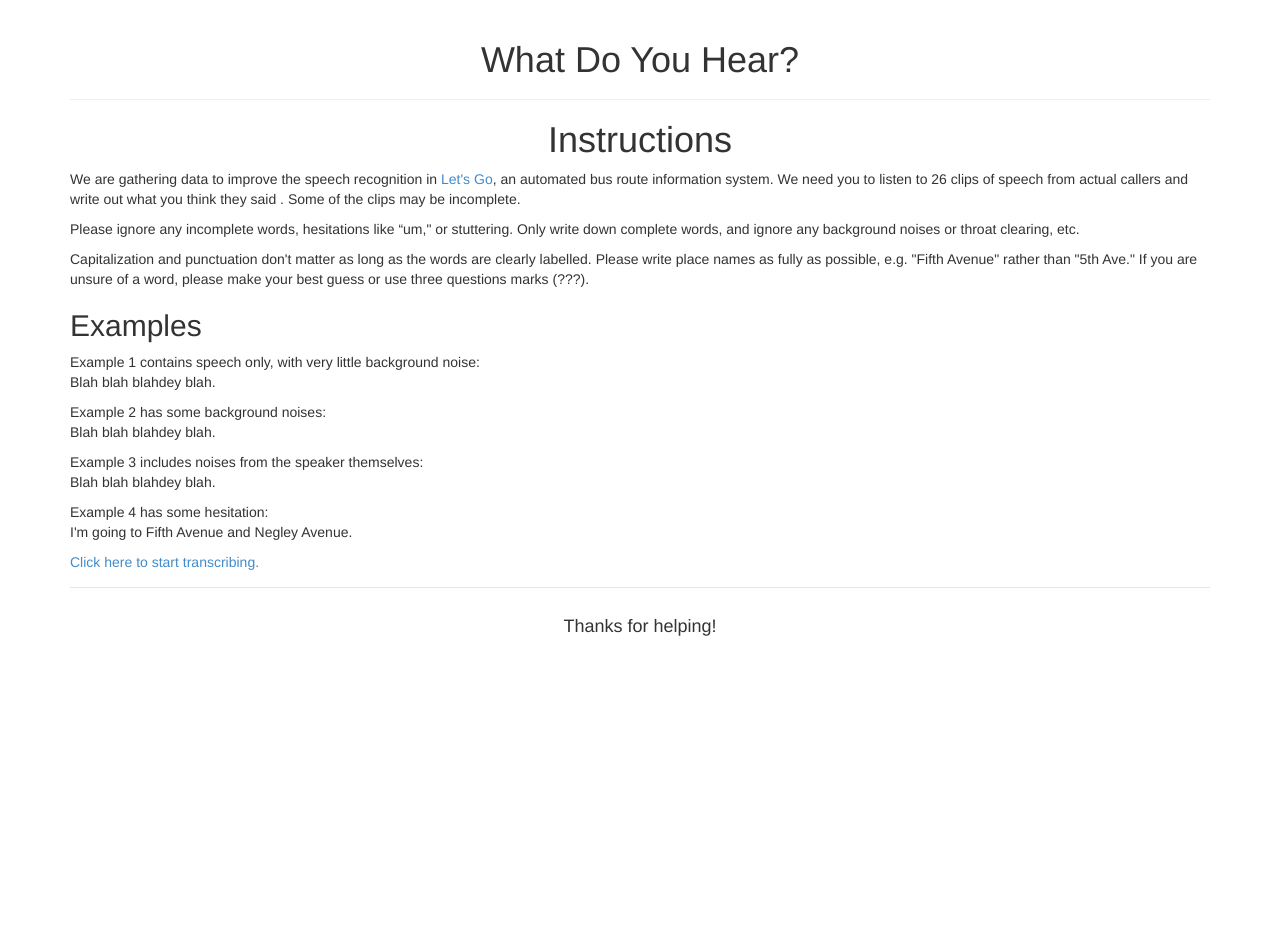
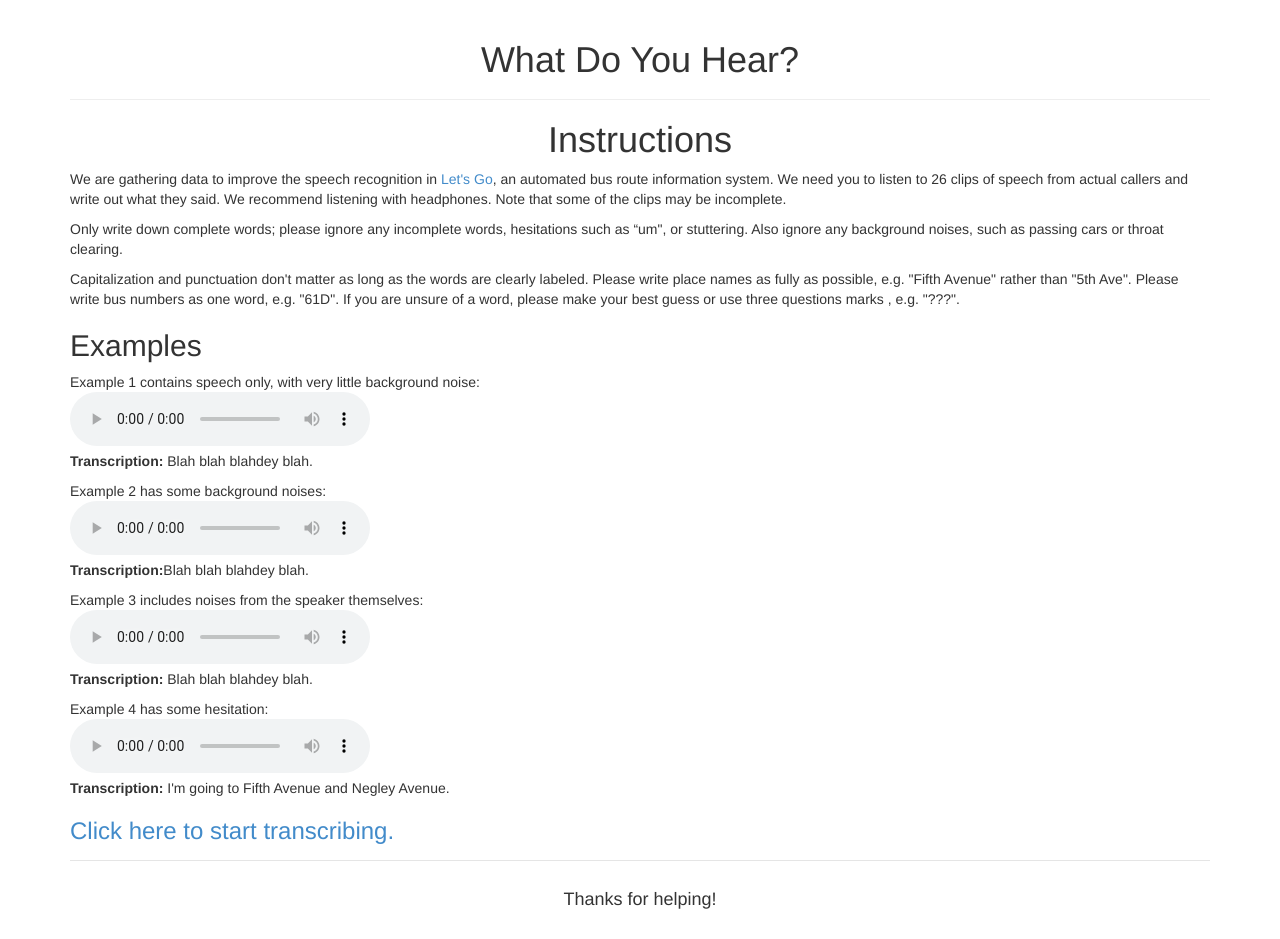
Before and after one commit to thecodemaiden/11-752-project, a Python web app: template app/templates/index.html in a window 1280 px wide. Before the commit the page ends 636 px from the top, so only its background shows below. Run offline with Jinja, Linux system fonts and the light colour scheme; the template is opened without the code that fills it, so the values that code supplies are empty.

Commit message:
Cleanups to the presentation and writing.
Some grammar and spacing corrections. I also added an end screen thanking them

```diff
--- a/app/templates/index.html
+++ b/app/templates/index.html
@@ -2,56 +2,78 @@
 
 {% block content %}
 <center><h1>Instructions</h1></center>
+
 <p>
 We are gathering data to improve the speech recognition in
-<a href="http://www.speech.cs.cmu.edu/letsgo/">Let's Go</a>, an automated bus route information
-system. We need you to listen to 26 clips of speech from actual callers
-and write out what you think they said
-{%if hard%}
-and any other sounds they make, or background noises that can be heard
-{%endif%}.
-Some of the clips may be incomplete.
+<a href="http://www.speech.cs.cmu.edu/letsgo/">Let's Go</a>, an automated bus
+route information system. We need you to listen to 26 clips of speech from
+actual callers and write out what they said{%if hard%}, any sounds they made,
+and any background noises that can be heard{%endif%}. We recommend listening
+with headphones. Note that some of the clips may be incomplete.
 </p>
+
 <p>
 {%if hard %}
-Please mark incomplete words or stuttering with a dash at the start or end
-of the word, e.g. "I’m go- I’m going to South Side Works." Also, indicate
-background noises in brackets, e.g. "[cars passing by] Forbes and Craig to
-Sixth and Smithfield."
+Please mark incomplete words or stuttering with a dash at the start or end of
+the word, e.g. "I'm go- I'm going to South Side Works." Indicate background
+noises in brackets with a description of the sound, e.g. "[cars passing by]
+Forbes and Craig to Sixth and Smithfield".
 {%else%}
-Please ignore any incomplete words, hesitations like “um," or stuttering.
-Only write down complete words, and ignore any background noises or throat
-clearing, etc.
+Only write down complete words; please ignore any incomplete words, hesitations
+such as  “um", or stuttering. Also ignore any background noises, such as passing
+cars or throat clearing.
 {%endif%}
 </p>
+
 <p>
-Capitalization and punctuation don't matter as long as the words are
-clearly labelled. Please write place names as fully as possible, e.g.
-"Fifth Avenue" rather than "5th Ave." If you are unsure of a word, please
-make your best guess or use three questions marks (???).
+Capitalization and punctuation don't matter as long as the words are clearly
+labeled. Please write place names as fully as possible, e.g.  "Fifth Avenue"
+rather than "5th Ave". Please write bus numbers as one word, e.g. "61D".  If you
+are unsure of a word, please make your best guess or use three questions marks
+, e.g. "???".
 </p>
+
 <h2>Examples</h2>
+
 <p>
 Example 1 contains speech only, with very little background noise:<br/>
-Blah blah blahdey blah.
+<audio class="audio" controls>
+    <source src="{{url_for('static',filename='audio/example1.wav')}}" type="audio/wav">
+</audio><br/>
+<b>Transcription:</b> Blah blah blahdey blah.
 </p>
+
 <p>
 Example 2 has some background noises:<br/>
-{%-if hard -%}[NOISES]{%endif%}Blah blah blahdey blah.
+<audio class="audio" controls>
+    <source src="{{url_for('static',filename='audio/example2.wav')}}" type="audio/wav">
+</audio><br/>
+<b>Transcription:</b> {%-if hard -%}[NOISES]{%endif%}Blah blah blahdey blah.
 </p>
+
 <p>
 Example 3 includes noises from the speaker themselves: <br/>
-Blah blah blahdey blah.{%-if hard -%}[NOISES]{%endif%}
+<audio class="audio" controls>
+    <source src="{{url_for('static',filename='audio/example3.wav')}}" type="audio/wav">
+</audio><br/>
+<b>Transcription:</b> Blah blah blahdey blah.{%-if hard -%}[NOISES]{%endif%}
 </p>
+
 <p>
 Example 4 has some hesitation: <br/>
+<audio class="audio" controls>
+    <source src="{{url_for('static',filename='audio/example4.wav')}}" type="audio/wav">
+</audio><br/>
+<b>Transcription:</b>
 {%if hard %}
 Um I’m going to um Fifth Avenue and Neg- Negley Avenue.
 {% else %}
 I'm going to Fifth Avenue and Negley Avenue.
 {% endif %}
 </p>
-		<p>
-        <a href="/transcribe/{{ userid }}"> Click here to start transcribing. </a>
-		</p>
+
+<p>
+<h3><a href="/transcribe/{{ userid }}"> Click here to start transcribing. </a></h3>
+</p>
+
 {% endblock %}
```
Also changed, not shown: app/templates/thanks.html (added, +10 -0 lines), app/templates/transcribe.html (+4 -3 lines), app/tester_app.py (+37 -15 lines).
